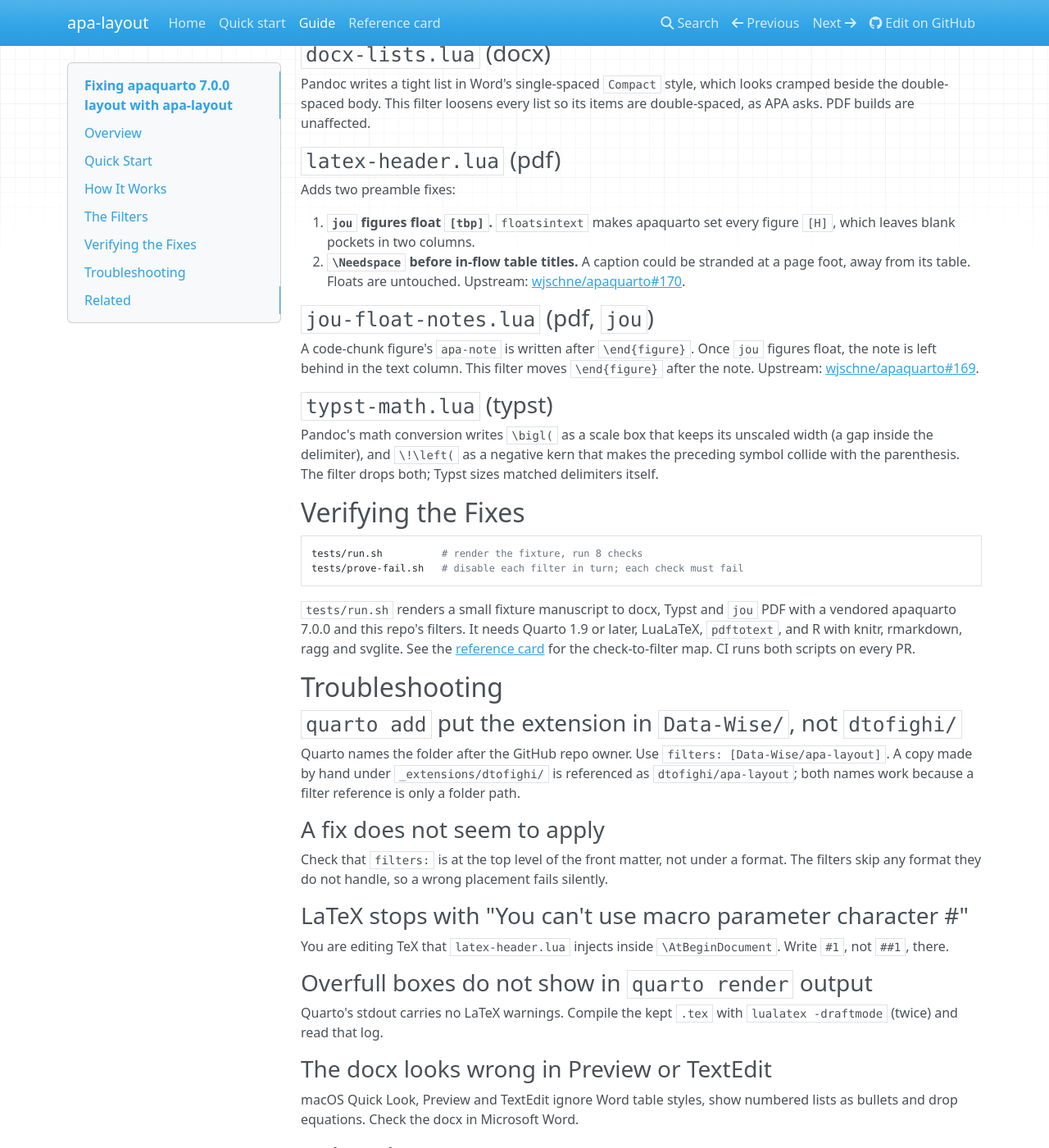
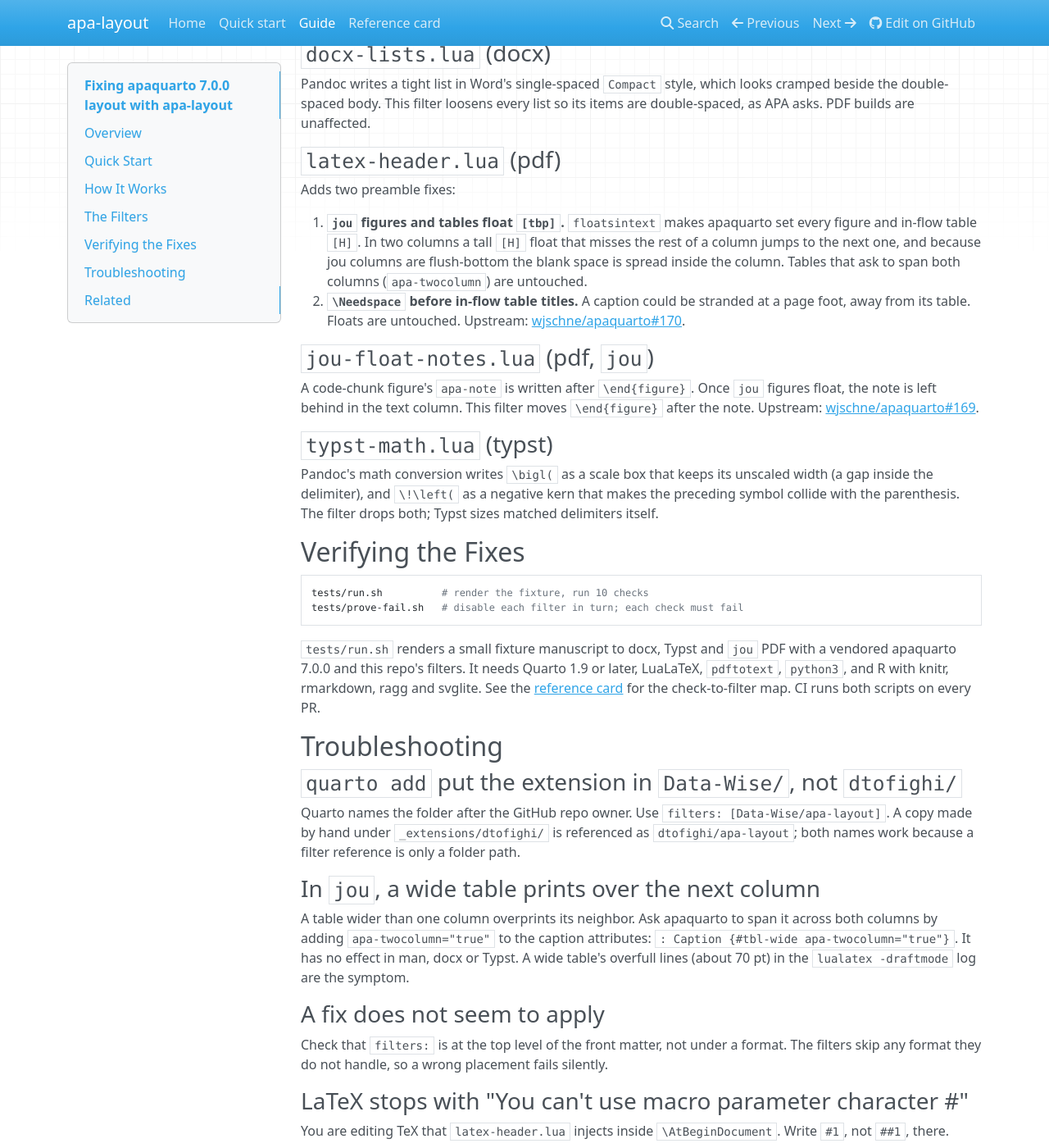
Before and after one commit to Data-Wise/apa-layout, an MkDocs documentation site: the page built from docs/guide/apa-layout.md, in a window 1280 px wide and 1400 px high, scrolled down 1235 px. Shown: the whole window at 82% size. Built offline with MkDocs 1.6.1, drawn with Linux system fonts in a browser that asks for light colours; nearby versions of some CDN libraries.

Commit message:
feat: jou tables float [tbp]; jou_table_floats and jou_pockets checks; release 0.1.2
latex-header.lua redefines table to [tbp] in jou, next to the figure redefinition.
floatsintext sets in-flow tables [H]; a tall [H] table that misses the rest of a
column jumps to the next, and flush-bottom columns spread the blank space inside
the column. Probe (tests/fixture/pockets.qmd, 16 tall tables): 11 pockets
without the change, 0 with it. pmed's jou build is unchanged (18 pages).

Co-Authored-By: Claude Sonnet 5.5 <noreply@anthropic.com>

````diff
--- a/docs/guide/apa-layout.md
+++ b/docs/guide/apa-layout.md
@@ -73,8 +73,11 @@ items are double-spaced, as APA asks. PDF builds are unaffected.
 
 Adds two preamble fixes:
 
-1. **`jou` figures float `[tbp]`.** `floatsintext` makes apaquarto set every
-   figure `[H]`, which leaves blank pockets in two columns.
+1. **`jou` figures and tables float `[tbp]`.** `floatsintext` makes apaquarto
+   set every figure and in-flow table `[H]`. In two columns a tall `[H]` float
+   that misses the rest of a column jumps to the next one, and because jou
+   columns are flush-bottom the blank space is spread inside the column. Tables
+   that ask to span both columns (`apa-twocolumn`) are untouched.
 2. **`\Needspace` before in-flow table titles.** A caption could be stranded at
    a page foot, away from its table. Floats are untouched. Upstream:
 [wjschne/apaquarto#170](https://github.com/wjschne/apaquarto/issues/170).
@@ -96,13 +99,13 @@ both; Typst sizes matched delimiters itself.
 ## Verifying the Fixes
 
 ```bash
-tests/run.sh          # render the fixture, run 8 checks
+tests/run.sh          # render the fixture, run 10 checks
 tests/prove-fail.sh   # disable each filter in turn; each check must fail
 ```
 
 `tests/run.sh` renders a small fixture manuscript to docx, Typst and `jou` PDF
 with a vendored apaquarto 7.0.0 and this repo's filters. It needs Quarto 1.9 or
-later, LuaLaTeX, `pdftotext`, and R with knitr, rmarkdown, ragg and
+later, LuaLaTeX, `pdftotext`, `python3`, and R with knitr, rmarkdown, ragg and
 svglite. See the
 [reference card](../reference/REFCARD-APA-LAYOUT.md) for the check-to-filter
 map. CI runs both scripts on every PR.
@@ -115,6 +118,14 @@ Quarto names the folder after the GitHub repo owner. Use
 `filters: [Data-Wise/apa-layout]`. A copy made by hand under
 `_extensions/dtofighi/` is referenced as `dtofighi/apa-layout`; both names
 work because a filter reference is only a folder path.
+
+### In `jou`, a wide table prints over the next column
+
+A table wider than one column overprints its neighbor. Ask apaquarto to span
+it across both columns by adding `apa-twocolumn="true"` to the caption
+attributes: `: Caption {#tbl-wide apa-twocolumn="true"}`. It has no effect in
+man, docx or Typst. A wide table's overfull lines (about 70 pt) in the
+`lualatex -draftmode` log are the symptom.
 
 ### A fix does not seem to apply
 
````
Also changed, not shown: CHANGELOG.md (+18 -1 lines), CLAUDE.md (+4 -2 lines), README.md (+7 -4 lines), docs/QUICK-START.md (+4 -4 lines), docs/index.md (+1 -1 lines), docs/reference/REFCARD-APA-LAYOUT.md (+5 -2 lines), 7 other files.
